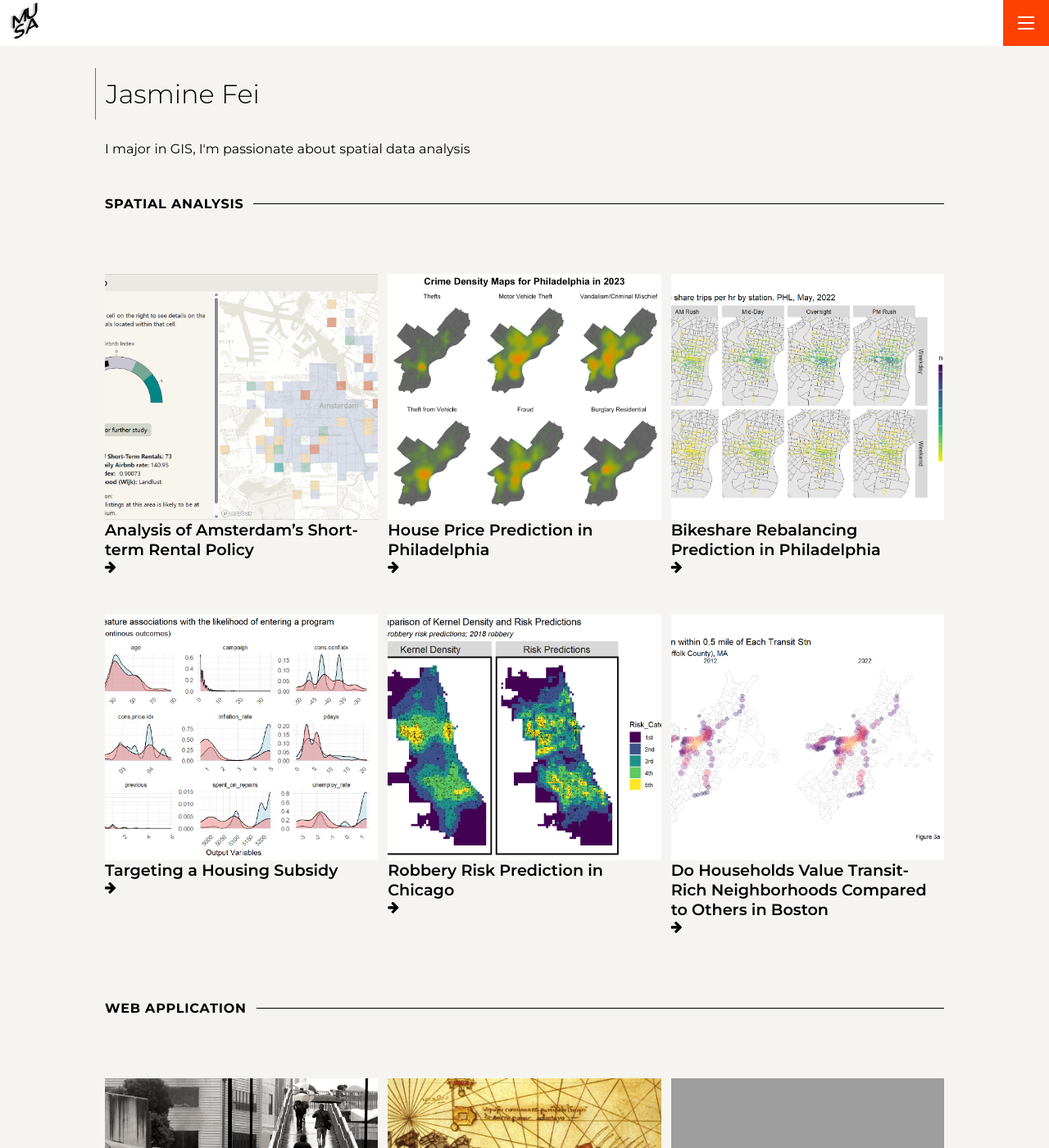
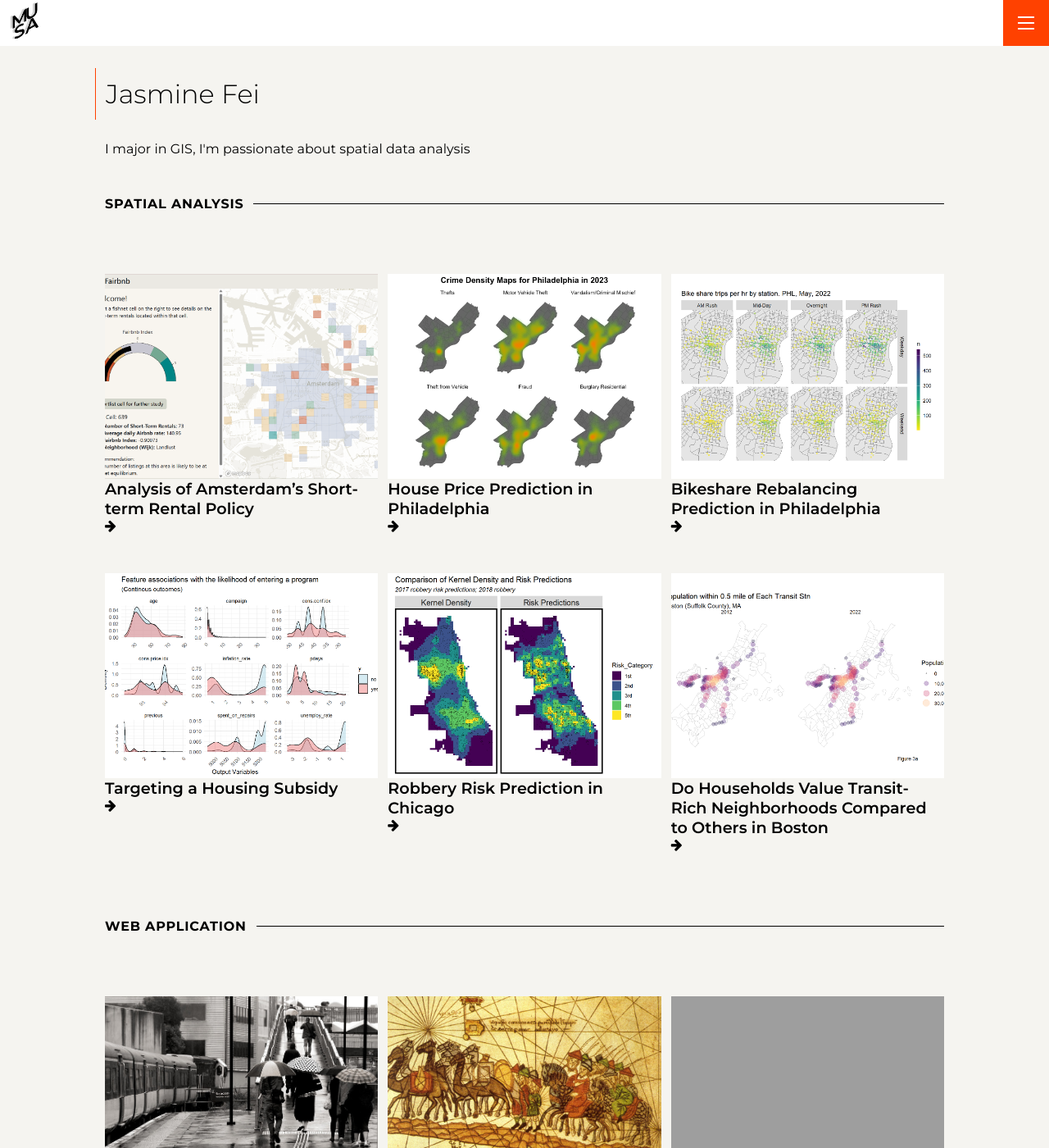
Before and after one commit to Jasmine-404/myportfolio, a Jekyll site: the page built from index.md, in a window 1280 px wide and 1400 px high. Shown: the whole window at 82% size. Built offline with Jekyll 4.4.1, drawn with Linux system fonts in a browser that asks for light colours; grey boxes are pictures that could not be loaded.

Commit message:
fix thumbnail size

```diff
--- a/_sass/musa-website-mimic.scss
+++ b/_sass/musa-website-mimic.scss
@@ -290,7 +290,7 @@ h2::after {
   position: relative;
   display: block;
   width: 100%; /* 容器宽度 */
-  height: 300px; /* 固定高度，调整为你需要的尺寸 */
+  height: 250px; /* 固定高度，调整为你需要的尺寸 */
   overflow: hidden; /* 裁剪多余部分 */
 }
 
```
